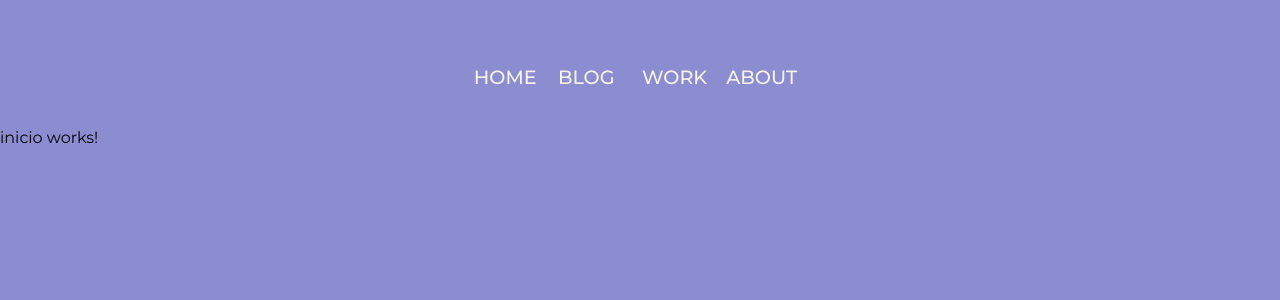
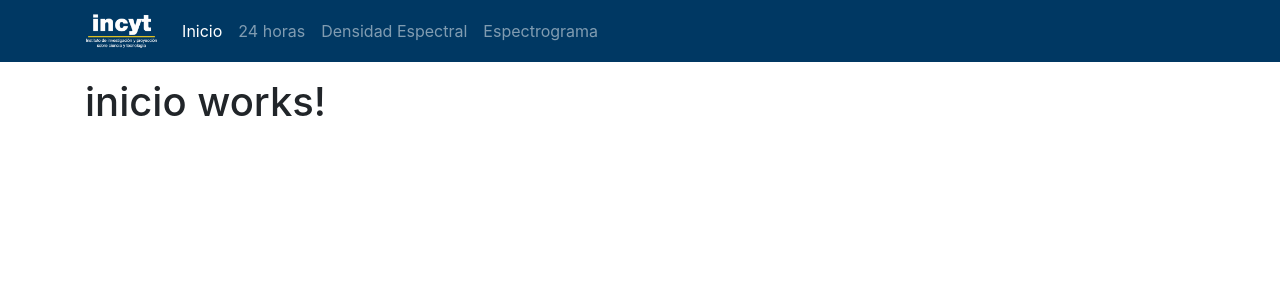
Before and after one commit to josuedavidgodinez/Obs-Vulcanologia-Front, an Angular app: page / in a window 1280 px wide. Shown: the top 300 px of the page. Built offline with nearby package versions, Linux system fonts and the light colour scheme.

Commit message:
Agregando navbar

```diff
--- a/src/app/inicio/inicio.component.html
+++ b/src/app/inicio/inicio.component.html
@@ -1,2 +1,2 @@
-<div class="container pt-3"><p>inicio works!</p>
+<div class="container pt-3"><h1>inicio works!</h1>
 </div>
--- a/src/index.html
+++ b/src/index.html
@@ -1,21 +1,47 @@
-<!doctype html>
-<html lang="en">
+<html>
+
 <head>
+  <link rel="stylesheet" href="https://maxcdn.bootstrapcdn.com/bootstrap/4.0.0/css/bootstrap.min.css">
   <meta charset="utf-8">
   <title>ObsVulcanologiaFront</title>
   <base href="/">
   <meta name="viewport" content="width=device-width, initial-scale=1">
   <link rel="icon" type="image/x-icon" href="favicon.ico">
 </head>
+
 <body>
-    <nav class="navMenu">
-      <a href="#">Home</a>
-      <a href="#">Blog</a>
-      <a href="#">Work</a>
-      <a href="#">About</a>
-      <div class="dot"></div>
-    </nav>
-  </body>
+  <nav class="navbar navbar-expand-lg navbar-dark bg-primary">
+    <div class="container">
+      <a class="navbar-brand" href="#">
+        <img src="../assets/images/logo-incyt-vertical.png" alt="..." height="36">
+      </a>
+      <button class="navbar-toggler" type="button" data-toggle="collapse" data-target="#navbarNavDropdown"
+        aria-controls="navbarNavDropdown" aria-expanded="false" aria-label="Toggle navigation">
+        <span class="navbar-toggler-icon"></span>
+      </button>
+      <div class="collapse navbar-collapse" id="navbarNavDropdown">
+        <ul class="navbar-nav">
+          <li class="nav-item active">
+            <a class="nav-link" href="#">Inicio <span class="sr-only">(current)</span></a>
+          </li>
+          <li class="nav-item">
+            <a class="nav-link" href="#">24 horas</a>
+          </li>
+          <li class="nav-item">
+            <a class="nav-link" href="#">Densidad Espectral</a>
+          </li>
+          <li class="nav-item">
+            <a class="nav-link" href="#">Espectrograma</a>
+          </li>
+
+        </ul>
+      </div>
+    </div>
+  </nav>
+  <script src="https://code.jquery.com/jquery-3.2.1.slim.min.js"></script>
+  <script src="https://cdnjs.cloudflare.com/ajax/libs/popper.js/1.12.9/umd/popper.min.js"></script>
+  <script src="https://maxcdn.bootstrapcdn.com/bootstrap/4.0.0/js/bootstrap.min.js"></script>
   <app-root></app-root>
 </body>
+
 </html>
--- a/src/styles.css
+++ b/src/styles.css
@@ -1,82 +1,3 @@
-@import url("https://fonts.googleapis.com/css2?family=Montserrat:wght@400;500;600;700&display=swap");
-* {
-  margin: 0;
-  padding: 0;
-  -webkit-box-sizing: border-box;
-  box-sizing: border-box;
+.bg-primary {
+  background-color: #003863 !important;
 }
-
-body {
-  background: #3234ac8f;
-  font-family: "Montserrat", sans-serif;
-  padding-top: 10%;
-}
-
-.navMenu {
-  position: absolute;
-
-  top: 10%;
-  left: 50%;
-  -webkit-transform: translate(-50%, -50%);
-  transform: translate(-50%, -50%);
-}
-
-.navMenu a {
-  color: #f6f4e6;
-  text-decoration: none;
-  font-size: 1.2em;
-  text-transform: uppercase;
-  font-weight: 500;
-  display: inline-block;
-  width: 80px;
-  -webkit-transition: all 0.2s ease-in-out;
-  transition: all 0.2s ease-in-out;
-}
-
-.navMenu a:hover {
-  color: #fddb3a;
-}
-
-.navMenu .dot {
-  width: 6px;
-  height: 6px;
-  background: #fddb3a;
-  border-radius: 50%;
-  opacity: 0;
-  -webkit-transform: translateX(30px);
-  transform: translateX(30px);
-  -webkit-transition: all 0.2s ease-in-out;
-  transition: all 0.2s ease-in-out;
-}
-
-.navMenu a:nth-child(1):hover ~ .dot {
-  -webkit-transform: translateX(30px);
-  transform: translateX(30px);
-  -webkit-transition: all 0.2s ease-in-out;
-  transition: all 0.2s ease-in-out;
-  opacity: 1;
-}
-
-.navMenu a:nth-child(2):hover ~ .dot {
-  -webkit-transform: translateX(110px);
-  transform: translateX(110px);
-  -webkit-transition: all 0.2s ease-in-out;
-  transition: all 0.2s ease-in-out;
-  opacity: 1;
-}
-
-.navMenu a:nth-child(3):hover ~ .dot {
-  -webkit-transform: translateX(200px);
-  transform: translateX(200px);
-  -webkit-transition: all 0.2s ease-in-out;
-  transition: all 0.2s ease-in-out;
-  opacity: 1;
-}
-
-.navMenu a:nth-child(4):hover ~ .dot {
-  -webkit-transform: translateX(285px);
-  transform: translateX(285px);
-  -webkit-transition: all 0.2s ease-in-out;
-  transition: all 0.2s ease-in-out;
-  opacity: 1;
-}
```
Also changed, not shown: .angulardoc.json (added), src/assets/images/logo-incyt-vertical.png (added).
